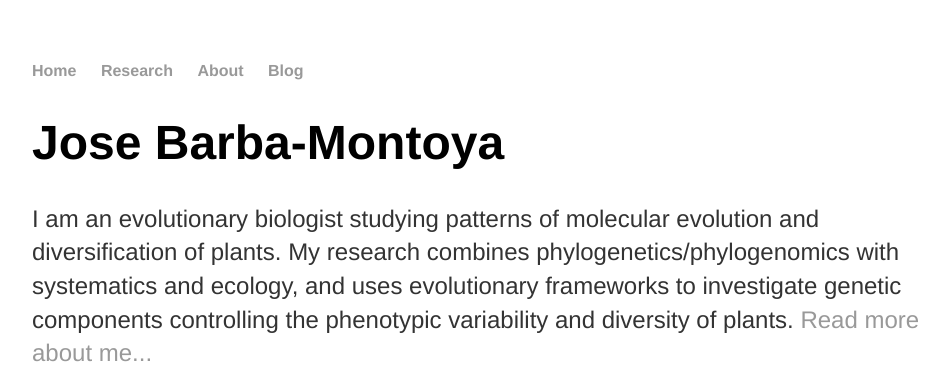
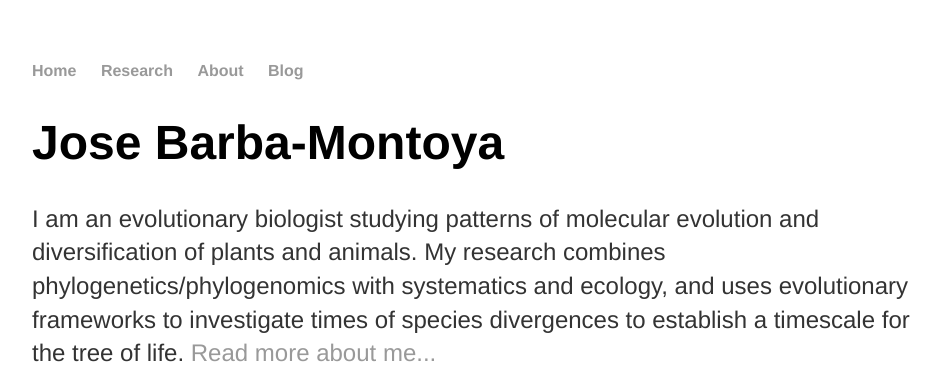
Before and after one commit to josebarbamontoya/josebarbamontoya.github.io, a Jekyll site: the page built from index.html, in a window 1280 px wide, cut to the strip 0-390 px from the top of the page. Shown: the whole strip, without its empty margins (160-1109 px from the left). Built offline with Jekyll 4.4.1, drawn with Linux system fonts in a browser that asks for light colours.

Commit message:
Update index.html

```diff
--- a/index.html
+++ b/index.html
@@ -4,6 +4,6 @@ title: Jose Barba-Montoya
 ---
 <div class="blurb">
 	<h1>Jose Barba-Montoya</h1>
-	<p>I am an evolutionary biologist studying patterns of molecular evolution and diversification of plants. My research combines phylogenetics/phylogenomics with systematics and ecology, and uses evolutionary frameworks to investigate genetic components controlling the phenotypic variability and diversity of plants</em>. <a href="/about">Read more about me...</a></p>
+	<p>I am an evolutionary biologist studying patterns of molecular evolution and diversification of plants and animals. My research combines phylogenetics/phylogenomics with systematics and ecology, and uses evolutionary frameworks to investigate times of species divergences to establish a timescale for the tree of life</em>. <a href="/about">Read more about me...</a></p>
 	<p style="text-align:center;"><img src="img/photo1.jpg" height="350" width="460"></p>
 </div><!-- /.blurb -->
```
